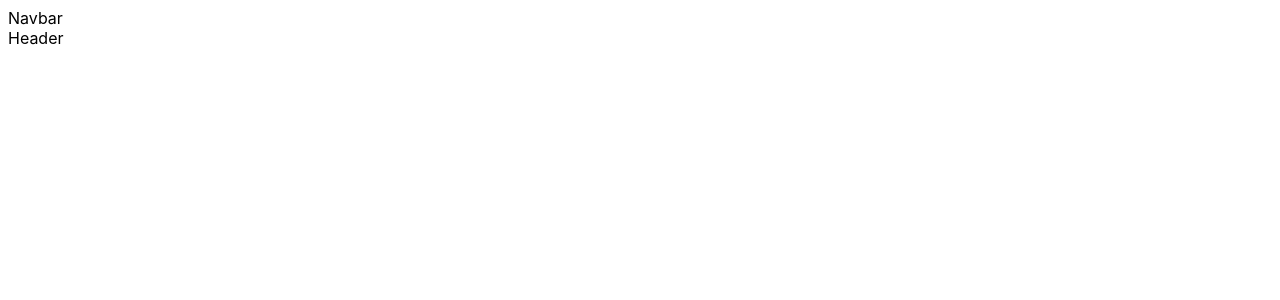
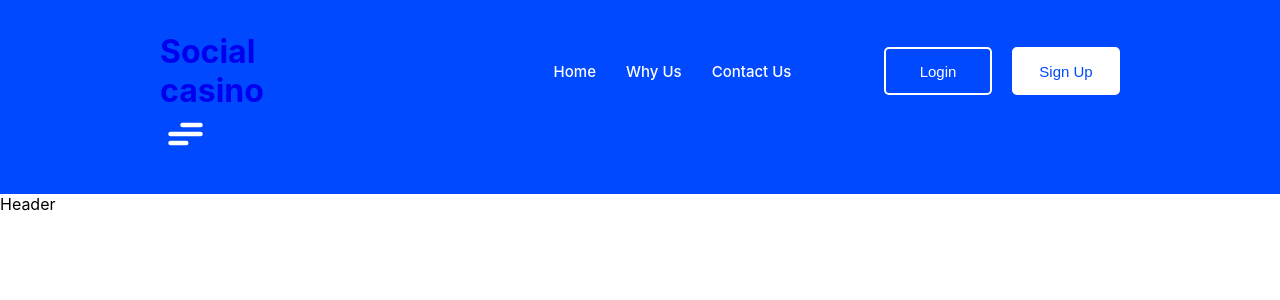
Before and after one commit to iyamujoshua/mattriders, a React (Vite) app: page / in a window 1280 px wide. Shown: the top 300 px of the page. Built offline with nearby package versions, Linux system fonts and the light colour scheme.

Commit message:
fix icon display issue

```diff
--- a/package.json
+++ b/package.json
@@ -12,7 +12,8 @@
   "dependencies": {
     "react": "^18.2.0",
     "react-dom": "^18.2.0",
-    "react-router-dom": "^6.22.0"
+    "react-router-dom": "^6.22.0",
+    "react-scroll": "^1.9.0"
   },
   "devDependencies": {
     "@types/react": "^18.2.55",
--- a/src/App.jsx
+++ b/src/App.jsx
@@ -1,6 +1,5 @@
 import { useState } from 'react'
 import {createBrowserRouter,RouterProvider,} from "react-router-dom";
-import './App.css'
 import Home from './router/home';
 
 
--- a/src/components/Navbar/index.jsx
+++ b/src/components/Navbar/index.jsx
@@ -1,9 +1,81 @@
-import React from 'react'
+import React, { useState } from "react";
+import { NavLink } from 'react-router-dom';
+import { Link } from "react-scroll";
+import "./style.css"
+const Navbar = () => {
+  const [open, setopen] = useState(false);
 
-const Navbar = () => {
+  const togglehambuger = () => {
+    setopen(!open);
+    console.log(open);
+  };
+  const reload = () => {
+    window.reload();
+  }
+
   return (
-    <div>Navbar</div>
-  )
-}
+    <div className="fixed_Navbar">
+      <div className="Navbar">
+        <div className="Navbar_flex">
+          <div className="logo">
+            <NavLink to="/" onClick={reload}>
+              {/* <img src={logo} alt="" /> */}
+              <h1>Social casino</h1>
+            </NavLink>
+          </div>
 
-export default Navbar
+          <div className={`Navbar_link ${open && `open`}`} id="Nav_link">
+            <ul id="navlink">
+              <NavLink to="/">
+                <a href="/" className="link">
+                  Home
+                </a>
+              </NavLink>
+              <Link
+                to="Why_Us"
+                activeClass="active"
+                spy={true}
+                smooth={true}
+                offset={-70}
+                duration={500}
+              >
+                <a className="link">Why Us</a>
+              </Link>
+              <Link
+                to="Get_started"
+                activeClass="active"
+                spy={true}
+                smooth={true}
+                offset={-70}
+                duration={500}
+              >
+                <a href="/" className="link">
+                  Contact Us
+                </a>
+              </Link>
+              {/* <NavLink to='/'><a  className='link'>CONTACT</a></NavLink>  */}
+            </ul>
+            <div className="nav_btn">
+              <button className="login">Login</button>
+              <button className="sign">Sign Up</button>
+            </div>
+          </div>
+        </div>
+        <div className="hamburger">
+          <label className={`hamburger ${open && `open`}`}>
+            <input type="checkbox" onClick={togglehambuger} />
+            <svg viewBox="0 0 32 32">
+              <path
+                className={`line line_top_bottom`}
+                d="M27 10 13 10C10.8 10 9 8.2 9 6 9 3.5 10.8 2 13 2 15.2 2 17 3.8 17 6L17 26C17 28.2 18.8 30 21 30 23.2 30 25 28.2 25 26 25 23.8 23.2 22 21 22L7 22"
+              ></path>
+              <path className="line" d="M7 16 27 16"></path>
+            </svg>
+          </label>
+        </div>
+      </div>
+    </div>
+  );
+};
+
+export default Navbar;
--- /dev/null
+++ b/src/components/Navbar/style.css
@@ -0,0 +1,370 @@
+
+.Navbar{
+    background-color: #0049FF;
+    padding: 2rem 10rem;
+    /* width: 100%; */
+
+
+}
+.fixed_Navbar{
+    position: sticky;
+    top: 0%;
+    width: 100%;
+    z-index: 1000;
+}
+.Navbar_flex{
+    display: flex;
+    align-items: center;
+    justify-content: space-between;
+
+}
+.logo{
+   width: 10%;
+   /* background-color: #000; */
+}
+.Navbar_link{
+    display: flex;
+    justify-content: space-between;
+    width: 59%;
+    /* background-color: #000; */
+}
+
+.Navbar_link ul{
+    display: flex;
+    gap: 30px;
+   align-items: center;
+   justify-content: space-between;
+   flex-wrap: wrap;
+
+
+}
+.Navbar_link ul {
+    color: blue;
+  font-weight: bold;
+}
+.Navbar_link ul img{
+  cursor: pointer;
+}
+.dark-mode .Navbar_link ul img{
+  fill: aliceblue;
+  background-color: white;
+  border-radius: 50px;
+
+}
+.Navbar_link .link{
+    color: white;
+/* font-family: Montserrat; */
+font-size: 15px;
+font-style: normal;
+font-weight: 500;
+line-height: normal;
+text-decoration: none;
+}
+.Navbar_link .link:hover{
+  /* border-bottom: 2px solid #fdbe00; */
+
+}
+
+.nav_btn{
+    display: flex;
+    align-items: center;
+    gap: 20px;
+}
+.nav_btn .login{
+    background: none;
+    border: 2px solid white;
+    width: 108px;
+    height: 48px;
+    font-size: 15px;
+
+    font-weight: 500;
+    color: white;
+    border-radius: 5px;
+    cursor: pointer;
+}
+.nav_btn .sign{
+    background: white;
+    border: 2px solid white;
+    width: 108px;
+    height: 48px;
+    font-size: 15px;
+    font-weight: 500;
+    color: #0049FF;
+    border-radius: 5px;
+    cursor: pointer;
+}
+
+.hambuger{
+    display: none;
+}
+
+
+.hamburger {
+    cursor: pointer;
+  }
+
+  .hamburger input {
+    display: none;
+    padding: 0;
+  }
+
+  .hamburger svg {
+    /* The size of the SVG defines the overall size */
+    height: 3em;
+    /* Define the transition for transforming the SVG */
+    transition: transform 600ms cubic-bezier(0.4, 0, 0.2, 1);
+  }
+  .line {
+    fill: none;
+    stroke: white;
+    stroke-linecap: round;
+    stroke-linejoin: round;
+    stroke-width: 3;
+    /* Define the transition for transforming the Stroke */
+    transition: stroke-dasharray 600ms cubic-bezier(0.4, 0, 0.2, 1),
+                stroke-dashoffset 600ms cubic-bezier(0.4, 0, 0.2, 1);
+  }
+
+  .line_top_bottom {
+    stroke-dasharray: 12 63;
+  }
+
+  .hamburger input:checked + svg {
+    transform: rotate(-45deg);
+    height: 1rem;
+    /* border: 1px solid #903AFF; */
+    border-radius: 50%;
+  }
+
+  .hamburger input:checked + svg .line_top_bottom {
+    stroke-dasharray: 20 300;
+    stroke-dashoffset: -32.42;
+  }
+ .Nav_link{
+  display: flex;
+  /* width: 100%; */
+  /* justify-content: space-around; */
+
+ }
+ @media screen  and (max-width: 1024px){
+  *{
+    max-width: 100%;
+
+  }
+  .fixed_Navbar{
+    position: sticky;
+    top: 0%;
+    width: 100%;
+    z-index: 1000;
+}
+
+.logo{
+    width: 100%;
+    /* background-color: #000; */
+ }
+ .Navbar_link{
+    display: flex;
+    justify-content: space-between;
+
+    width: 100%;
+    /* background-color: #000; */
+}
+  .hambuger{
+      display: block;
+      z-index: 20000;
+  }
+  .hamburger svg {
+    /* The size of the SVG defines the overall size */
+    height: 3em;
+    /* Define the transition for transforming the SVG */
+    transition: transform 600ms cubic-bezier(0.4, 0, 0.2, 1);
+    /* margin-top: -20%; */
+  }
+  .Nav_link{
+      display: block;
+  }
+
+  .Navbar{
+      display: flex;
+      gap: 100px;
+      justify-content: space-between;
+      align-items: center;
+      padding: 0rem 2rem;
+      position: sticky;
+
+      /* width: 100%; */
+  }
+.navbtn{
+display: block;
+margin-left: 50px;
+}
+  #Nav_link{
+      width: 100%;
+      padding: 2rem 0rem;
+      text-align: left;
+      height: 100vh;
+      border: 0.5px solid rgba(255, 255, 255, 0.04);
+      background: white;
+      backdrop-filter: blur(30px);
+      top: 100%;
+      z-index: 1000;
+      overflow: hidden;
+      left: 0%;
+      position: absolute;
+      transform: translateX(-100%);
+  }
+
+  .Nav_link.open{
+      transition: 0.5s ease-in-out;
+      display: block;
+      overflow: hidden;
+      transform: translateX(-100%);
+  }
+  #Nav_link.open{
+    transition: 0.5s ease-in-out;
+    display: block;
+    overflow: hidden;
+    transform: translateX(0%);
+
+  }
+
+  .hamburger input:checked + svg {
+    transform: rotate(-45deg);
+    height: 3rem;
+    /* border: 1px solid #903AFF; */
+    border-radius: 50%;
+  }
+
+  .hamburger input:checked + svg .line-top-bottom {
+    stroke-dasharray: 20 300;
+    stroke-dashoffset: -32.42;
+  }
+  .dark-mode .logo{
+    background: none;
+  }
+
+  .dark-mode .Navbar_link{
+    background: none;
+  }
+ }
+
+
+  @media screen  and (max-width:768px){
+    *{
+      max-width: 100%;
+
+    }
+    .fixed_Navbar{
+        position: sticky;
+        top: 0%;
+        max-width: 100%;
+        z-index: 1000;
+
+    }
+
+    .logo{
+        width: 100%;
+     }
+
+    .nav_btn{
+        display: flex;
+        align-items: center;
+        gap: 20px;
+        margin-left: 30px;
+    }
+
+    .hambuger{
+        display: block;
+        z-index: 20000;
+    }
+    .hamburger svg {
+      /* The size of the SVG defines the overall size */
+      height: 3em;
+
+      /* Define the transition for transforming the SVG */
+      transition: transform 600ms cubic-bezier(0.4, 0, 0.2, 1);
+    }
+    /* .Nav-link{
+        display: block;
+    } */
+    .Navbar{
+        position: sticky;
+        top: 0%;
+        background-color: #0049FF;
+        display: flex;
+        justify-content: space-between;
+        max-width: 100%;
+        align-items: center;
+        padding: 1rem 2rem;
+        /* position: relative; */
+        /* background-color: #fdbe00; */
+        z-index: 1000;
+        /* width: 100%; */
+    }
+    .Navbar_link {
+      display: flex;
+      gap: 100px;
+     align-items: center;
+     justify-content: space-between;
+     flex-direction: column;
+
+     /* padding: 2rem 10rem; */
+     padding-top: 3rem;
+     padding-bottom: 3rem;
+     padding-left: 5rem;
+     padding-right: 15rem;
+     flex-wrap: wrap;
+     text-decoration: none;
+  }
+.navbtn{
+  display: block;
+  margin-left: 50px;
+}
+.dark-mode .Navbar_link{
+  background: none;
+}
+.Navbar_link ul{
+display: flex;
+  gap: 50px;
+ align-items: center;
+ justify-content: left;
+ text-align: left;
+ padding-top: 0rem;
+ padding-bottom: 3rem;
+ padding-left: 2rem;
+ padding-right: 15rem;
+ flex-wrap: wrap;
+ text-decoration: none;
+}
+    #Nav_link{
+        width: 100%;
+        padding: 5rem 0rem;
+        /* text-align: left; */
+        height: 100vh;
+        border: 0.5px solid rgba(255, 255, 255, 0.04);
+        background: #0049FF;
+        backdrop-filter: blur(30px);
+        top: 100%;
+        z-index: 1000;
+        overflow: hidden;
+        left: 0%;
+        position: absolute;
+        transform: translateX(-100%);
+    }
+
+    .Nav_link.open{
+        transition: 0.5s ease-in-out;
+        display: block;
+        /* overflow: hidden; */
+        transform: translateX(-100%);
+    }
+    #Nav_link.open{
+      transition: 0.5s ease-in-out;
+      display: block;
+      overflow: hidden;
+      transform: translateX(0%);
+
+    }
+
+
+  }
--- a/src/index.css
+++ b/src/index.css
@@ -2,3 +2,12 @@
   font-family: Inter, system-ui, Avenir, Helvetica, Arial, sans-serif;
 
 }
+
+*{
+  margin: 0;
+  padding: 0;
+}
+a{
+  text-decoration: none;
+  cursor: pointer;
+}
```
Also changed, not shown: 1 other file (tests, documents, lock files or other folders).
